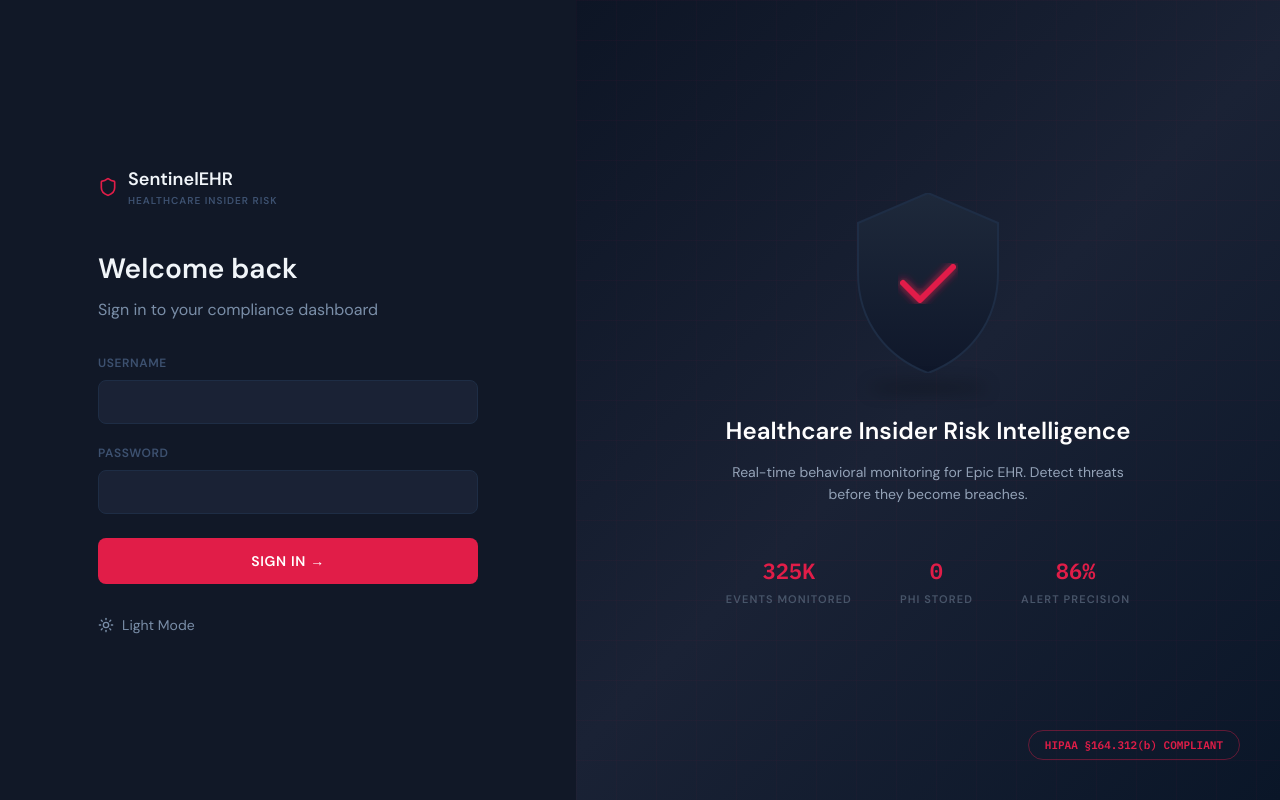
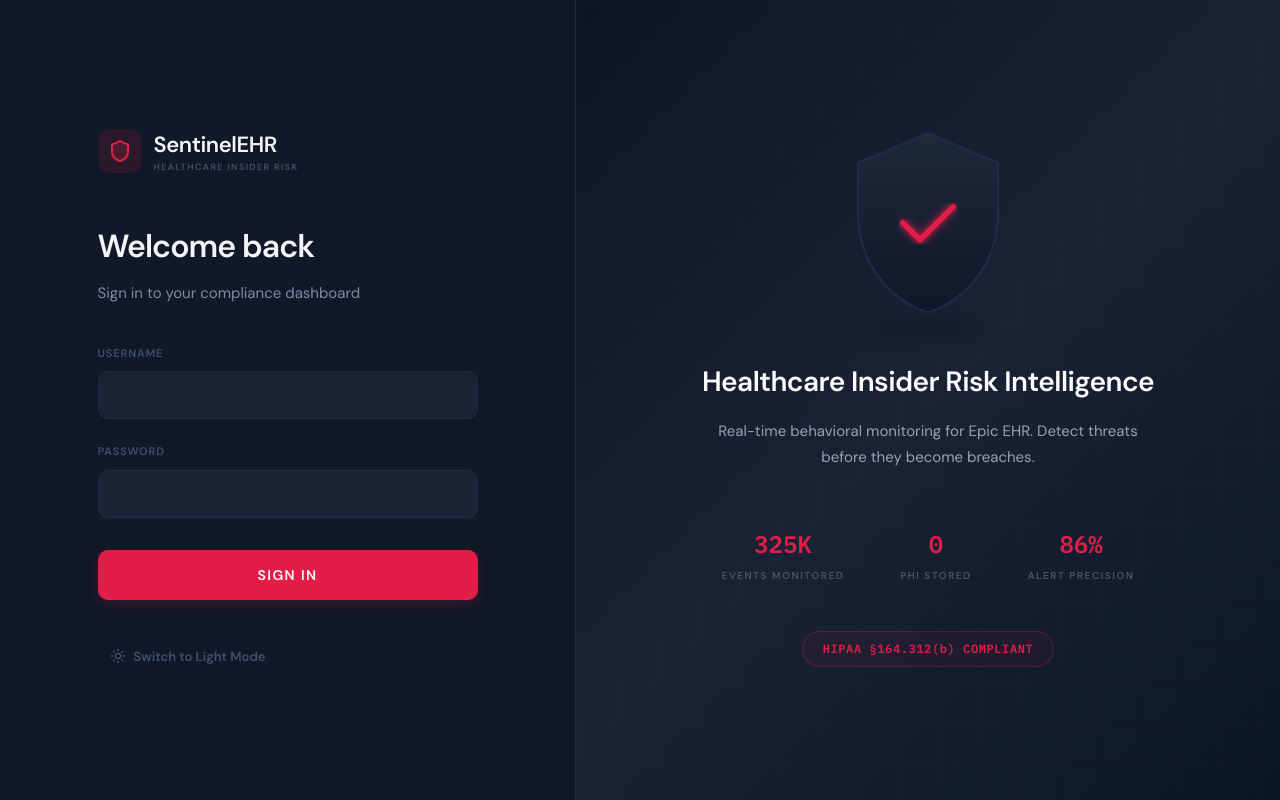
Before and after one commit to Davidowi2/sentinelehr, a React (Vite) app in the folder dashboard/: page / in a window 1280 px wide. Built offline with nearby package versions, Linux system fonts and the light colour scheme.

Commit message:
Fix login page — HIPAA badge and input styling

```diff
--- a/dashboard/src/AppV2.jsx
+++ b/dashboard/src/AppV2.jsx
@@ -935,70 +935,80 @@ export default function AppV2() {
           flexDirection: 'column',
           justifyContent: 'center',
           alignItems: 'center',
-          padding: '40px'
+          padding: '40px',
+          borderRight: '1px solid var(--border)'
         }}>
           <div style={{ width: '100%', maxWidth: '380px' }}>
             {/* Logo */}
-            <div style={{ display: 'flex', alignItems: 'center', gap: '10px', marginBottom: '40px' }}>
-              <Shield size={20} stroke="#E11D48" />
+            <div style={{ display: 'flex', alignItems: 'center', gap: '12px', marginBottom: '48px' }}>
+              <div style={{ background: 'var(--accent-subtle)', padding: '10px', borderRadius: '12px', display: 'flex', alignItems: 'center', justifyContent: 'center' }}>
+                <Shield size={24} color="var(--accent)" fill="var(--accent)" fillOpacity="0.2" />
+              </div>
               <div style={{ display: 'flex', flexDirection: 'column' }}>
-                <span style={{ fontWeight: 'bold', fontSize: '18px', color: 'var(--text-primary)' }}>SentinelEHR</span>
+                <span style={{ fontWeight: '800', fontSize: '22px', color: 'var(--text-primary)', letterSpacing: '-0.02em' }}>SentinelEHR</span>
                 <span style={{
-                  fontSize: '10px',
-                  letterSpacing: '0.1em',
+                  fontSize: '9px',
+                  letterSpacing: '0.15em',
                   textTransform: 'uppercase',
                   color: 'var(--text-muted)',
-                  fontWeight: '600'
+                  fontWeight: '700'
                 }}>Healthcare Insider Risk</span>
               </div>
             </div>
 
-            <h2 style={{ fontSize: '28px', fontWeight: '700', color: 'var(--text-primary)', marginBottom: '8px' }}>Welcome back</h2>
-            <p style={{ color: 'var(--text-secondary)', marginBottom: '32px' }}>Sign in to your compliance dashboard</p>
+            <h2 style={{ fontSize: '32px', fontWeight: '800', color: 'var(--text-primary)', marginBottom: '12px', letterSpacing: '-0.03em' }}>Welcome back</h2>
+            <p style={{ color: 'var(--text-secondary)', marginBottom: '40px', fontSize: '15px' }}>Sign in to your compliance dashboard</p>
 
             <form onSubmit={handleLogin}>
-              <div style={{ marginBottom: '20px' }}>
+              <div style={{ marginBottom: '24px' }}>
                 <label style={{
                   display: 'block',
-                  fontSize: '12px',
-                  fontWeight: '600',
+                  fontSize: '11px',
+                  fontWeight: '700',
                   textTransform: 'uppercase',
                   color: 'var(--text-muted)',
-                  marginBottom: '8px',
-                  letterSpacing: '0.05em'
+                  marginBottom: '10px',
+                  letterSpacing: '0.08em'
                 }}>Username</label>
                 <input
                   type="text"
                   value={loginForm.username}
                   onChange={e => setLoginForm({...loginForm, username: e.target.value})}
                   required
+                  autoComplete="off"
                   style={{
                     width: '100%',
-                    padding: '12px 16px',
+                    padding: '14px 18px',
                     background: 'var(--bg-elevated)',
                     border: '1px solid var(--border)',
-                    borderRadius: '8px',
+                    borderRadius: '10px',
                     color: 'var(--text-primary)',
                     fontFamily: "'IBM Plex Mono', monospace",
                     fontSize: '14px',
                     outline: 'none',
                     boxSizing: 'border-box',
-                    transition: 'border-color 0.2s'
+                    transition: 'all 0.2s ease'
                   }}
-                  onFocus={e => e.target.style.borderColor = '#E11D48'}
-                  onBlur={e => e.target.style.borderColor = 'var(--border)'}
+                  onFocus={e => {
+                    e.target.style.borderColor = 'var(--accent)';
+                    e.target.style.boxShadow = '0 0 0 4px var(--accent-subtle)';
+                  }}
+                  onBlur={e => {
+                    e.target.style.borderColor = 'var(--border)';
+                    e.target.style.boxShadow = 'none';
+                  }}
                 />
               </div>
 
-              <div style={{ marginBottom: '24px' }}>
+              <div style={{ marginBottom: '32px' }}>
                 <label style={{
                   display: 'block',
-                  fontSize: '12px',
-                  fontWeight: '600',
+                  fontSize: '11px',
+                  fontWeight: '700',
                   textTransform: 'uppercase',
                   color: 'var(--text-muted)',
-                  marginBottom: '8px',
-                  letterSpacing: '0.05em'
+                  marginBottom: '10px',
+                  letterSpacing: '0.08em'
                 }}>Password</label>
                 <input
                   type="password"
@@ -1007,32 +1017,42 @@ export default function AppV2() {
                   required
                   style={{
                     width: '100%',
-                    padding: '12px 16px',
+                    padding: '14px 18px',
                     background: 'var(--bg-elevated)',
                     border: '1px solid var(--border)',
-                    borderRadius: '8px',
+                    borderRadius: '10px',
                     color: 'var(--text-primary)',
                     fontFamily: "'IBM Plex Mono', monospace",
                     fontSize: '14px',
                     outline: 'none',
                     boxSizing: 'border-box',
-                    transition: 'border-color 0.2s'
+                    transition: 'all 0.2s ease'
                   }}
-                  onFocus={e => e.target.style.borderColor = '#E11D48'}
-                  onBlur={e => e.target.style.borderColor = 'var(--border)'}
+                  onFocus={e => {
+                    e.target.style.borderColor = 'var(--accent)';
+                    e.target.style.boxShadow = '0 0 0 4px var(--accent-subtle)';
+                  }}
+                  onBlur={e => {
+                    e.target.style.borderColor = 'var(--border)';
+                    e.target.style.boxShadow = 'none';
+                  }}
                 />
               </div>
 
               {loginError && (
                 <div style={{
-                  padding: '12px',
-                  background: 'rgba(225,29,72,0.1)',
+                  padding: '14px 18px',
+                  background: 'var(--critical-bg)',
                   border: '1px solid rgba(225,29,72,0.2)',
-                  borderRadius: '8px',
-                  color: '#E11D48',
+                  borderRadius: '10px',
+                  color: 'var(--critical)',
                   fontSize: '14px',
-                  marginBottom: '20px'
+                  marginBottom: '24px',
+                  display: 'flex',
+                  alignItems: 'center',
+                  gap: '10px'
                 }}>
+                  <AlertTriangle size={18} />
                   {loginError}
                 </div>
               )}
@@ -1042,40 +1062,55 @@ export default function AppV2() {
                 disabled={loggingIn}
                 style={{
                   width: '100%',
-                  padding: '14px',
-                  background: '#E11D48',
+                  padding: '16px',
+                  background: 'var(--accent)',
                   color: '#FFFFFF',
                   border: 'none',
-                  borderRadius: '8px',
+                  borderRadius: '10px',
                   fontSize: '14px',
-                  fontWeight: '700',
+                  fontWeight: '800',
                   textTransform: 'uppercase',
-                  letterSpacing: '0.05em',
+                  letterSpacing: '0.1em',
                   cursor: loggingIn ? 'default' : 'pointer',
                   opacity: loggingIn ? 0.7 : 1,
-                  transition: 'background 0.2s'
+                  transition: 'all 0.2s ease',
+                  boxShadow: '0 4px 12px rgba(225,29,72,0.2)'
                 }}
+                onMouseEnter={e => !loggingIn && (e.target.style.background = 'var(--accent-hover)')}
+                onMouseLeave={e => !loggingIn && (e.target.style.background = 'var(--accent)')}
               >
-                {loggingIn ? 'Connecting...' : 'Sign In →'}
+                {loggingIn ? 'Authenticating...' : 'Sign In'}
               </button>
             </form>
 
             <button
               onClick={toggleTheme}
               style={{
-                marginTop: '32px',
+                marginTop: '40px',
                 background: 'transparent',
                 border: 'none',
-                color: 'var(--text-secondary)',
-                fontSize: '14px',
+                color: 'var(--text-muted)',
+                fontSize: '13px',
+                fontWeight: '600',
                 cursor: 'pointer',
                 display: 'flex',
                 alignItems: 'center',
-                gap: '8px'
+                gap: '8px',
+                padding: '8px 12px',
+                borderRadius: '8px',
+                transition: 'all 0.2s'
+              }}
+              onMouseEnter={e => {
+                e.currentTarget.style.background = 'var(--bg-elevated)';
+                e.currentTarget.style.color = 'var(--text-secondary)';
+              }}
+              onMouseLeave={e => {
+                e.currentTarget.style.background = 'transparent';
+                e.currentTarget.style.color = 'var(--text-muted)';
               }}
             >
               {theme === 'dark' ? <Sun size={16} /> : <Moon size={16} />}
-              {theme === 'dark' ? 'Light Mode' : 'Dark Mode'}
+              Switch to {theme === 'dark' ? 'Light' : 'Dark'} Mode
             </button>
           </div>
         </div>
@@ -1089,7 +1124,8 @@ export default function AppV2() {
           flexDirection: 'column',
           justifyContent: 'center',
           alignItems: 'center',
-          color: '#FFFFFF'
+          color: '#FFFFFF',
+          padding: '60px'
         }}>
           {/* Grid Overlay */}
           <div style={{
@@ -1101,7 +1137,7 @@ export default function AppV2() {
           }} />
 
           {/* Shield Illustration */}
-          <div style={{ position: 'relative', width: '160px', height: '180px', marginBottom: '40px' }}>
+          <div style={{ position: 'relative', width: '160px', height: '180px', marginBottom: '48px' }}>
             <svg width="160" height="180" viewBox="0 0 160 180" fill="none">
               <defs>
                 <linearGradient id="shieldGrad" x1="80" y1="0" x2="80" y2="180" gradientUnits="userSpaceOnUse">
@@ -1129,42 +1165,41 @@ export default function AppV2() {
             }} />
           </div>
 
-          <h3 style={{ fontSize: '24px', fontWeight: '700', marginBottom: '12px', textAlign: 'center' }}>Healthcare Insider Risk Intelligence</h3>
+          <h3 style={{ fontSize: '28px', fontWeight: '800', marginBottom: '16px', textAlign: 'center', letterSpacing: '-0.02em' }}>Healthcare Insider Risk Intelligence</h3>
           <p style={{
-            fontSize: '14px',
+            fontSize: '15px',
             color: '#94A3B8',
             textAlign: 'center',
-            maxWidth: '400px',
-            lineHeight: '1.6',
-            marginBottom: '48px'
+            maxWidth: '440px',
+            lineHeight: '1.7',
+            marginBottom: '56px'
           }}>Real-time behavioral monitoring for Epic EHR. Detect threats before they become breaches.</p>
 
-          <div style={{ display: 'flex', gap: '48px', textAlign: 'center' }}>
+          <div style={{ display: 'flex', gap: '56px', textAlign: 'center', marginBottom: '48px' }}>
             <div>
-              <div style={{ fontFamily: "'IBM Plex Mono', monospace", fontSize: '22px', fontWeight: '700', color: '#E11D48' }}>325K</div>
-              <div style={{ fontSize: '11px', fontWeight: '600', color: '#475569', textTransform: 'uppercase', letterSpacing: '0.1em', marginTop: '4px' }}>Events Monitored</div>
+              <div style={{ fontFamily: "'IBM Plex Mono', monospace", fontSize: '24px', fontWeight: '700', color: 'var(--accent)' }}>325K</div>
+              <div style={{ fontSize: '10px', fontWeight: '700', color: '#475569', textTransform: 'uppercase', letterSpacing: '0.15em', marginTop: '6px' }}>Events Monitored</div>
             </div>
             <div>
-              <div style={{ fontFamily: "'IBM Plex Mono', monospace", fontSize: '22px', fontWeight: '700', color: '#E11D48' }}>0</div>
-              <div style={{ fontSize: '11px', fontWeight: '600', color: '#475569', textTransform: 'uppercase', letterSpacing: '0.1em', marginTop: '4px' }}>PHI Stored</div>
+              <div style={{ fontFamily: "'IBM Plex Mono', monospace", fontSize: '24px', fontWeight: '700', color: 'var(--accent)' }}>0</div>
+              <div style={{ fontSize: '10px', fontWeight: '700', color: '#475569', textTransform: 'uppercase', letterSpacing: '0.15em', marginTop: '6px' }}>PHI Stored</div>
             </div>
             <div>
-              <div style={{ fontFamily: "'IBM Plex Mono', monospace", fontSize: '22px', fontWeight: '700', color: '#E11D48' }}>86%</div>
-              <div style={{ fontSize: '11px', fontWeight: '600', color: '#475569', textTransform: 'uppercase', letterSpacing: '0.1em', marginTop: '4px' }}>Alert Precision</div>
+              <div style={{ fontFamily: "'IBM Plex Mono', monospace", fontSize: '24px', fontWeight: '700', color: 'var(--accent)' }}>86%</div>
+              <div style={{ fontSize: '10px', fontWeight: '700', color: '#475569', textTransform: 'uppercase', letterSpacing: '0.15em', marginTop: '6px' }}>Alert Precision</div>
             </div>
           </div>
 
           <div style={{
-            position: 'absolute',
-            bottom: '40px',
-            right: '40px',
-            padding: '6px 16px',
-            border: '1px solid rgba(225,29,72,0.4)',
-            borderRadius: '20px',
-            color: '#E11D48',
-            fontSize: '11px',
+            padding: '8px 20px',
+            border: '1px solid rgba(225,29,72,0.3)',
+            borderRadius: '30px',
+            color: 'var(--accent)',
+            fontSize: '12px',
             fontFamily: "'IBM Plex Mono', monospace",
-            fontWeight: '600'
+            fontWeight: '700',
+            letterSpacing: '0.05em',
+            background: 'rgba(225,29,72,0.05)'
           }}>
             HIPAA §164.312(b) COMPLIANT
           </div>
```
